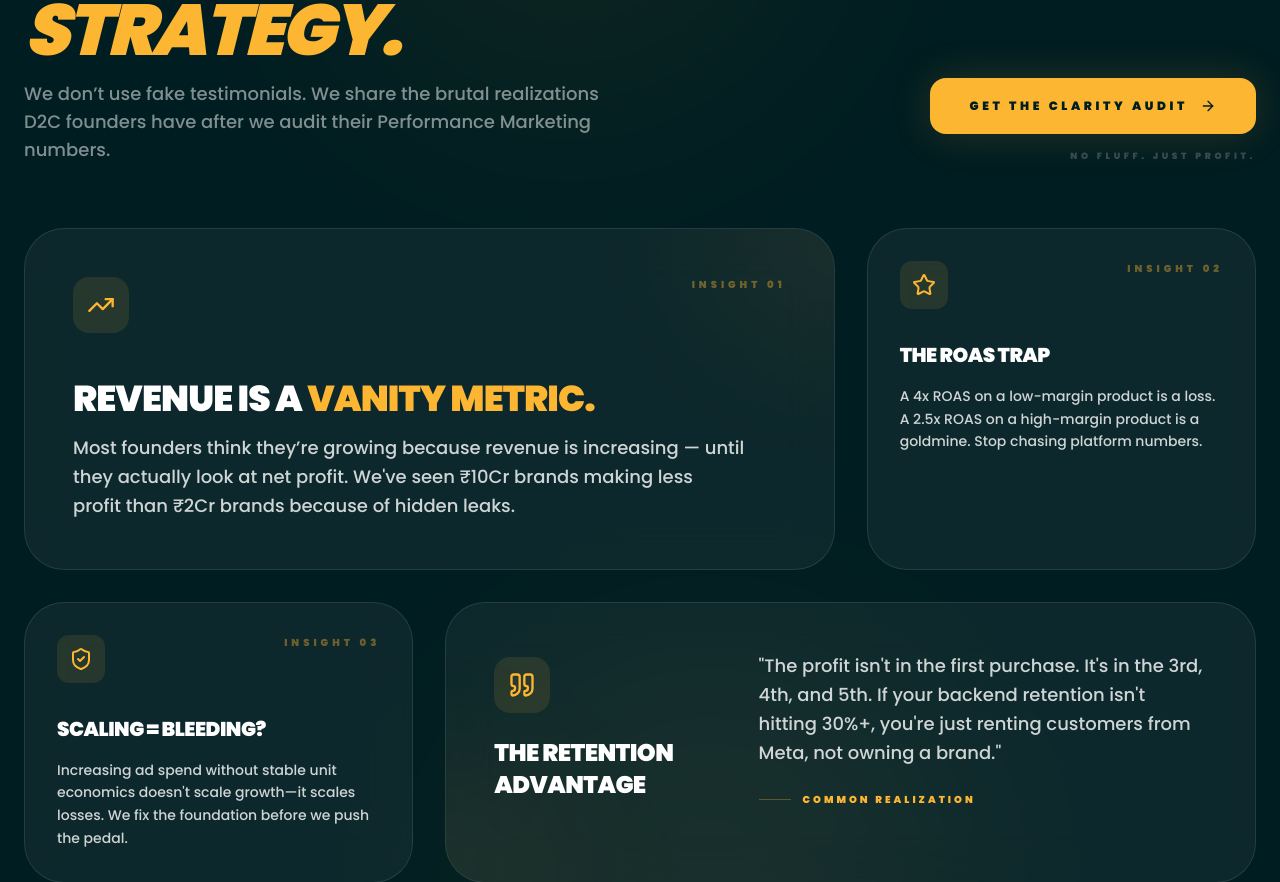
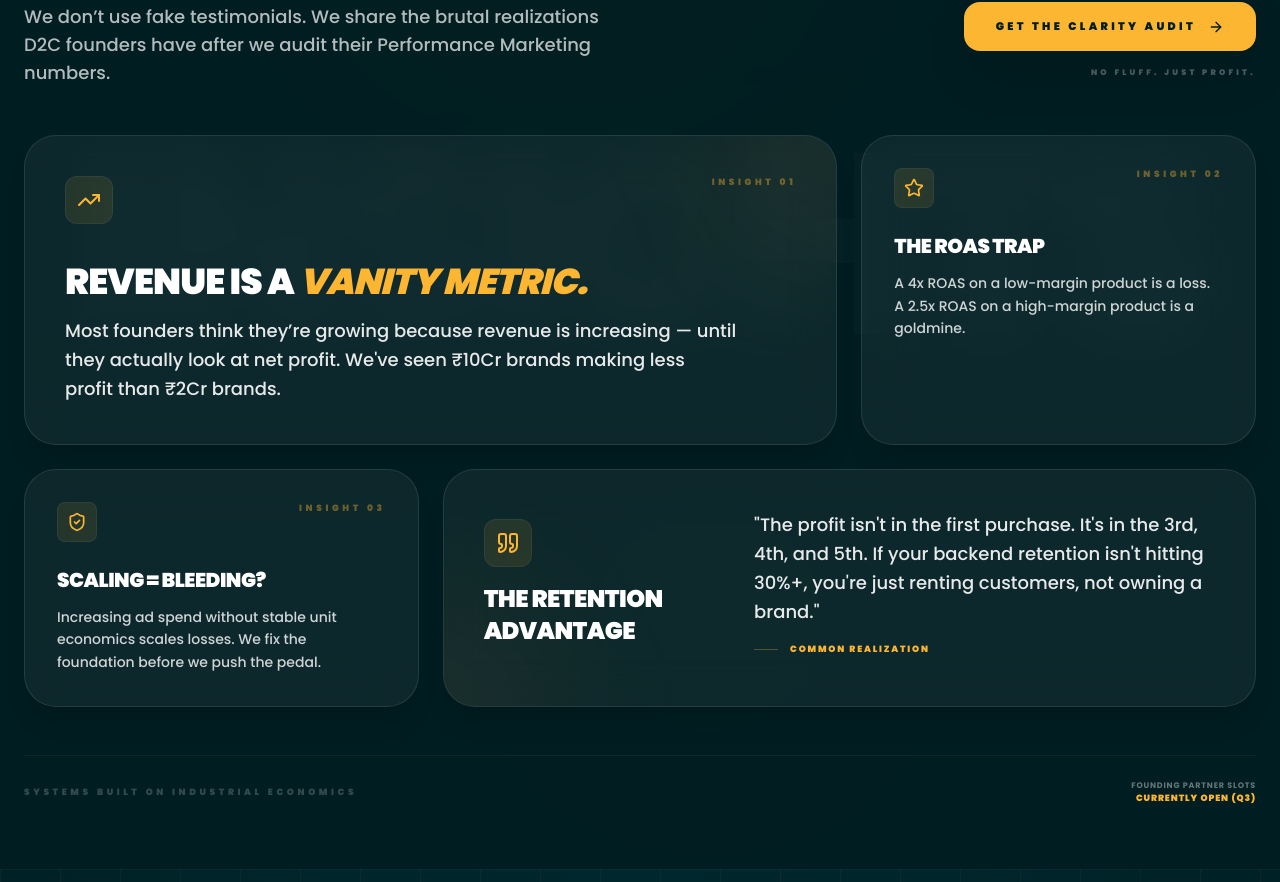
Before and after one commit to techinfigo/Techinfigo-Latest, a Next.js app: page / in a window 1280 px wide. Shown: the part 10484-11366 px from the top of the page. Built offline with nearby package versions, Linux system fonts and the light colour scheme.

Commit message:
feat(ui): update TestimonialsSection styling
Refine padding and background aesthetics, adding subtle backdrop text and adjusting accent opacity for a cleaner look.

```diff
--- a/components/TestimonialsSection.tsx
+++ b/components/TestimonialsSection.tsx
@@ -9,118 +9,123 @@ interface TestimonialsSectionProps {
 
 export const TestimonialsSection: React.FC<TestimonialsSectionProps> = ({ onBookAudit }) => {
   return (
-    <section className="w-full py-20 lg:py-32 px-6 bg-brandDark font-sans relative overflow-hidden">
+    <section className="w-full py-12 lg:py-16 px-6 bg-brandDark font-sans relative overflow-hidden">
+      {/* Subtle Background Text */}
+      <div className="absolute top-1/2 left-1/2 -translate-x-1/2 -translate-y-1/2 text-[20vw] font-black text-white/[0.02] uppercase tracking-tighter select-none pointer-events-none whitespace-nowrap">
+        Insights
+      </div>
+
       {/* Background Accents */}
-      <div className="absolute top-0 left-0 w-full h-full opacity-[0.05] pointer-events-none">
-        <div className="absolute top-0 left-1/4 w-[500px] h-[500px] bg-brandYellow rounded-full blur-[120px]"></div>
-        <div className="absolute bottom-0 right-1/4 w-[500px] h-[500px] bg-brandYellow rounded-full blur-[120px]"></div>
+      <div className="absolute top-0 left-0 w-full h-full opacity-10 pointer-events-none">
+        <div className="absolute top-0 left-1/4 w-[500px] h-[500px] bg-brandYellow/20 rounded-full blur-[150px]"></div>
+        <div className="absolute bottom-0 right-1/4 w-[500px] h-[500px] bg-brandYellow/10 rounded-full blur-[150px]"></div>
       </div>
 
       <div className="max-w-7xl mx-auto relative z-10">
-        <div className="flex flex-col lg:flex-row lg:items-end justify-between gap-8 mb-16">
+        <div className="flex flex-col lg:flex-row lg:items-end justify-between gap-8 mb-12">
           <div className="max-w-2xl space-y-4">
-            <div className="inline-flex items-center gap-2 px-3 py-1 bg-brandYellow/10 border border-brandYellow/20 rounded-full">
+            <div className="inline-flex items-center gap-2 px-3 py-1.5 bg-brandYellow/10 border border-brandYellow/20 rounded-full">
               <span className="w-1.5 h-1.5 rounded-full bg-brandYellow animate-pulse"></span>
-              <span className="text-[10px] font-black text-brandYellow uppercase tracking-[0.3em]">The Clarity Protocol</span>
+              <span className="text-[9px] font-black text-brandYellow uppercase tracking-[0.3em]">The Clarity Protocol</span>
             </div>
-            <h2 className="text-4xl lg:text-7xl font-black text-white tracking-tighter leading-[0.95] uppercase">
+            <h2 className="text-4xl lg:text-7xl font-black text-white tracking-tighter leading-[0.9] uppercase">
               What Founders Say About Our <br />
               <span className="text-brandYellow italic">Performance Strategy.</span>
             </h2>
-            <p className="text-white/50 text-lg font-medium max-w-xl">
+            <p className="text-white/70 text-base lg:text-lg font-medium max-w-xl">
               We don’t use fake testimonials. We share the brutal realizations D2C founders have after we audit their Performance Marketing numbers.
             </p>
           </div>
 
-          <div className="flex flex-col items-start lg:items-end gap-4">
+          <div className="flex flex-col items-start lg:items-end gap-4 pb-2">
             <button
               onClick={onBookAudit}
-              className="group relative px-10 py-5 bg-brandYellow text-brandDark font-black text-xs uppercase tracking-[0.3em] rounded-2xl hover:bg-white transition-all duration-500 shadow-[0_0_40px_rgba(252,182,50,0.15)] flex items-center gap-3"
+              className="group relative px-8 py-4 bg-brandYellow text-brandDark font-black text-[11px] uppercase tracking-[0.3em] rounded-2xl hover:bg-white transition-all duration-500 shadow-2xl flex items-center gap-3"
             >
               Get The Clarity Audit
               <ArrowRight className="w-4 h-4 group-hover:translate-x-2 transition-transform" />
             </button>
-            <p className="text-white/20 text-[9px] font-black uppercase tracking-[0.4em]">No Fluff. Just Profit.</p>
+            <p className="text-white/30 text-[8px] font-black uppercase tracking-[0.4em]">No Fluff. Just Profit.</p>
           </div>
         </div>
 
         {/* BENTO GRID OF INSIGHTS */}
-        <div className="grid grid-cols-1 md:grid-cols-2 lg:grid-cols-3 gap-6 lg:gap-8">
+        <div className="grid grid-cols-1 md:grid-cols-2 lg:grid-cols-3 gap-4 lg:gap-6">
 
           {/* CARD 1: REVENUE VS PROFIT (Large) */}
-          <div className="md:col-span-2 lg:col-span-2 group relative p-8 lg:p-12 bg-white/5 backdrop-blur-xl border border-white/10 rounded-[2.5rem] overflow-hidden hover:border-brandYellow/30 transition-all duration-500">
+          <div className="md:col-span-2 lg:col-span-2 group relative p-8 lg:p-10 bg-white/5 backdrop-blur-xl border border-white/10 rounded-[2rem] overflow-hidden hover:border-brandYellow/30 transition-all duration-500 shadow-xl">
             <div className="absolute top-0 right-0 w-64 h-64 bg-brandYellow/5 blur-3xl rounded-full -mr-32 -mt-32 group-hover:bg-brandYellow/10 transition-colors"></div>
-            <div className="relative z-10 flex flex-col h-full justify-between gap-12">
+            <div className="relative z-10 flex flex-col h-full justify-between gap-10">
               <div className="flex justify-between items-start">
-                <div className="w-14 h-14 rounded-2xl bg-brandYellow/10 flex items-center justify-center">
-                  <TrendingUp className="w-7 h-7 text-brandYellow" />
+                <div className="w-12 h-12 rounded-xl bg-brandYellow/10 flex items-center justify-center border border-white/5">
+                  <TrendingUp className="w-6 h-6 text-brandYellow" />
                 </div>
-                <span className="text-[10px] font-black text-brandYellow/40 uppercase tracking-[0.4em]">Insight 01</span>
+                <span className="text-[9px] font-black text-brandYellow/40 uppercase tracking-[0.4em]">Insight 01</span>
               </div>
               <div className="space-y-4">
-                <h3 className="text-3xl lg:text-4xl font-black text-white uppercase tracking-tight leading-none">
-                  Revenue is a <span className="text-brandYellow">Vanity Metric.</span>
+                <h3 className="text-2xl lg:text-4xl font-black text-white uppercase tracking-tight leading-none">
+                  Revenue is a <span className="text-brandYellow italic">Vanity Metric.</span>
                 </h3>
-                <p className="text-white/80 text-lg font-medium leading-relaxed max-w-2xl">
-                  Most founders think they’re growing because revenue is increasing — until they actually look at net profit. We've seen ₹10Cr brands making less profit than ₹2Cr brands because of hidden leaks.
+                <p className="text-white/90 text-lg font-medium leading-relaxed max-w-2xl">
+                  Most founders think they’re growing because revenue is increasing — until they actually look at net profit. We've seen ₹10Cr brands making less profit than ₹2Cr brands.
                 </p>
               </div>
             </div>
           </div>
 
           {/* CARD 2: ROAS (Small) */}
-          <div className="group relative p-8 bg-white/5 backdrop-blur-xl border border-white/10 rounded-[2.5rem] overflow-hidden hover:border-brandYellow/30 transition-all duration-500">
-            <div className="relative z-10 space-y-8">
+          <div className="group relative p-8 bg-white/5 backdrop-blur-xl border border-white/10 rounded-[2rem] overflow-hidden hover:border-brandYellow/30 transition-all duration-500 shadow-xl">
+            <div className="relative z-10 space-y-6">
               <div className="flex justify-between items-start">
-                <div className="w-12 h-12 rounded-xl bg-brandYellow/10 flex items-center justify-center">
-                  <Star className="w-6 h-6 text-brandYellow" />
+                <div className="w-10 h-10 rounded-lg bg-brandYellow/10 flex items-center justify-center border border-white/5">
+                  <Star className="w-5 h-5 text-brandYellow" />
                 </div>
-                <span className="text-[10px] font-black text-brandYellow/40 uppercase tracking-[0.4em]">Insight 02</span>
+                <span className="text-[9px] font-black text-brandYellow/40 uppercase tracking-[0.4em]">Insight 02</span>
               </div>
-              <div className="space-y-4">
+              <div className="space-y-3">
                 <h3 className="text-xl font-black text-white uppercase tracking-tight">The ROAS Trap</h3>
                 <p className="text-white/80 text-sm font-medium leading-relaxed">
-                  A 4x ROAS on a low-margin product is a loss. A 2.5x ROAS on a high-margin product is a goldmine. Stop chasing platform numbers.
+                  A 4x ROAS on a low-margin product is a loss. A 2.5x ROAS on a high-margin product is a goldmine.
                 </p>
               </div>
             </div>
           </div>
 
           {/* CARD 3: SCALING RISK (Small) */}
-          <div className="group relative p-8 bg-white/5 backdrop-blur-xl border border-white/10 rounded-[2.5rem] overflow-hidden hover:border-brandYellow/30 transition-all duration-500">
-            <div className="relative z-10 space-y-8">
+          <div className="group relative p-8 bg-white/5 backdrop-blur-xl border border-white/10 rounded-[2rem] overflow-hidden hover:border-brandYellow/30 transition-all duration-500 shadow-xl">
+            <div className="relative z-10 space-y-6">
               <div className="flex justify-between items-start">
-                <div className="w-12 h-12 rounded-xl bg-brandYellow/10 flex items-center justify-center">
-                  <ShieldCheck className="w-6 h-6 text-brandYellow" />
+                <div className="w-10 h-10 rounded-lg bg-brandYellow/10 flex items-center justify-center border border-white/5">
+                  <ShieldCheck className="w-5 h-5 text-brandYellow" />
                 </div>
-                <span className="text-[10px] font-black text-brandYellow/40 uppercase tracking-[0.4em]">Insight 03</span>
+                <span className="text-[9px] font-black text-brandYellow/40 uppercase tracking-[0.4em]">Insight 03</span>
               </div>
-              <div className="space-y-4">
+              <div className="space-y-3">
                 <h3 className="text-xl font-black text-white uppercase tracking-tight">Scaling = Bleeding?</h3>
                 <p className="text-white/80 text-sm font-medium leading-relaxed">
-                  Increasing ad spend without stable unit economics doesn't scale growth—it scales losses. We fix the foundation before we push the pedal.
+                  Increasing ad spend without stable unit economics scales losses. We fix the foundation before we push the pedal.
                 </p>
               </div>
             </div>
           </div>
 
           {/* CARD 4: BACKEND (Large) */}
-          <div className="md:col-span-2 lg:col-span-2 group relative p-8 lg:p-12 bg-white/5 backdrop-blur-xl border border-white/10 rounded-[2.5rem] overflow-hidden hover:border-brandYellow/30 transition-all duration-500">
+          <div className="md:col-span-2 lg:col-span-2 group relative p-8 lg:p-10 bg-white/5 backdrop-blur-xl border border-white/10 rounded-[2rem] overflow-hidden hover:border-brandYellow/30 transition-all duration-500 shadow-xl">
             <div className="absolute bottom-0 left-0 w-64 h-64 bg-brandYellow/5 blur-3xl rounded-full -ml-32 -mb-32 group-hover:bg-brandYellow/10 transition-colors"></div>
             <div className="relative z-10 flex flex-col lg:flex-row items-center gap-10">
-              <div className="w-full lg:w-1/3 space-y-6">
-                <div className="w-14 h-14 rounded-2xl bg-brandYellow/10 flex items-center justify-center">
-                  <Quote className="w-7 h-7 text-brandYellow" />
+              <div className="w-full lg:w-1/3 space-y-4">
+                <div className="w-12 h-12 rounded-xl bg-brandYellow/10 flex items-center justify-center border border-white/5">
+                  <Quote className="w-6 h-6 text-brandYellow" />
                 </div>
-                <h3 className="text-2xl font-black text-white uppercase tracking-tight">The Retention <br /> Advantage</h3>
+                <h3 className="text-2xl font-black text-white uppercase tracking-tight">The Retention Advantage</h3>
               </div>
               <div className="w-full lg:w-2/3">
-                <p className="text-white/80 text-lg font-medium leading-relaxed">
-                  "The profit isn't in the first purchase. It's in the 3rd, 4th, and 5th. If your backend retention isn't hitting 30%+, you're just renting customers from Meta, not owning a brand."
+                <p className="text-white/90 text-lg font-medium leading-relaxed">
+                  "The profit isn't in the first purchase. It's in the 3rd, 4th, and 5th. If your backend retention isn't hitting 30%+, you're just renting customers, not owning a brand."
                 </p>
-                <div className="mt-6 flex items-center gap-3">
-                  <div className="w-8 h-[1px] bg-brandYellow/30"></div>
-                  <span className="text-[10px] font-black text-brandYellow uppercase tracking-[0.3em]">Common Realization</span>
+                <div className="mt-4 flex items-center gap-3">
+                  <div className="w-6 h-[1px] bg-brandYellow/30"></div>
+                  <span className="text-[9px] font-black text-brandYellow uppercase tracking-[0.2em]">Common Realization</span>
                 </div>
               </div>
             </div>
@@ -129,12 +134,12 @@ export const TestimonialsSection: React.FC<TestimonialsSectionProps> = ({ onBook
         </div>
 
         {/* FOOTER STRIP */}
-        <div className="mt-16 pt-8 border-t border-white/5 flex flex-col md:flex-row justify-between items-center gap-6">
-          <p className="text-white/20 text-[10px] font-black uppercase tracking-[0.5em]">Systems Built on Industry Data & Economics</p>
+        <div className="mt-12 pt-6 border-t border-white/5 flex flex-col md:flex-row justify-between items-center gap-6">
+          <p className="text-white/20 text-[9px] font-black uppercase tracking-[0.4em]">Systems Built on Industrial Economics</p>
           <div className="flex items-center gap-8">
             <div className="flex flex-col items-center md:items-end">
-              <span className="text-white/40 text-[9px] font-bold uppercase tracking-widest">Founding Partner Slots</span>
-              <span className="text-brandYellow text-[10px] font-black uppercase tracking-widest">Currently Open (Q3)</span>
+              <span className="text-white/40 text-[8px] font-bold uppercase tracking-widest">Founding Partner Slots</span>
+              <span className="text-brandYellow text-[9px] font-black uppercase tracking-widest">Currently Open (Q3)</span>
             </div>
           </div>
         </div>
```
